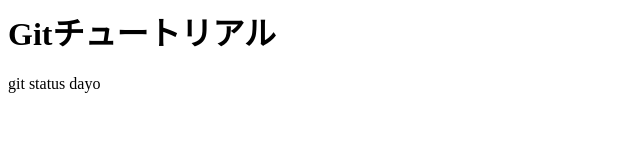
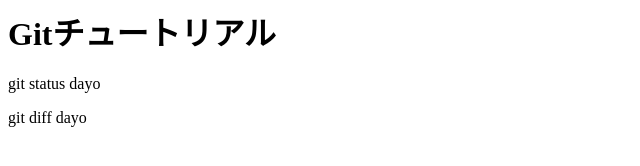
Before and after one commit to TogenDelux/git_tutorial, a plain HTML site: page index.html in a window 1280 px wide. Shown: the whole page, without its empty margins (0-640 px from the left). Drawn offline with Linux system fonts and the light colour scheme.

Commit message:
git diffを追記

```diff
--- a/index.html
+++ b/index.html
@@ -1,2 +1,3 @@
 <h1>Gitチュートリアル</h1>
 <p>git status dayo</p>
+<p>git diff dayo</P
```
